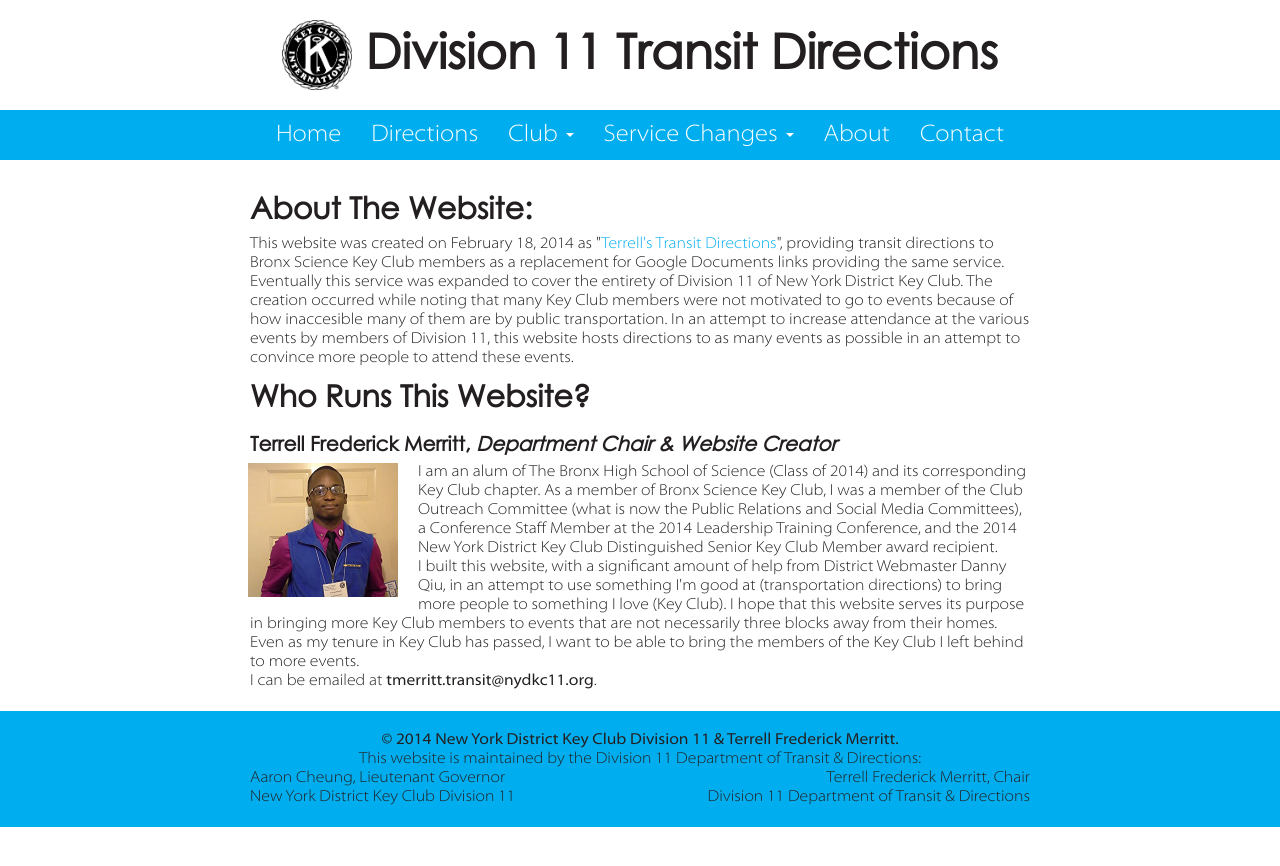
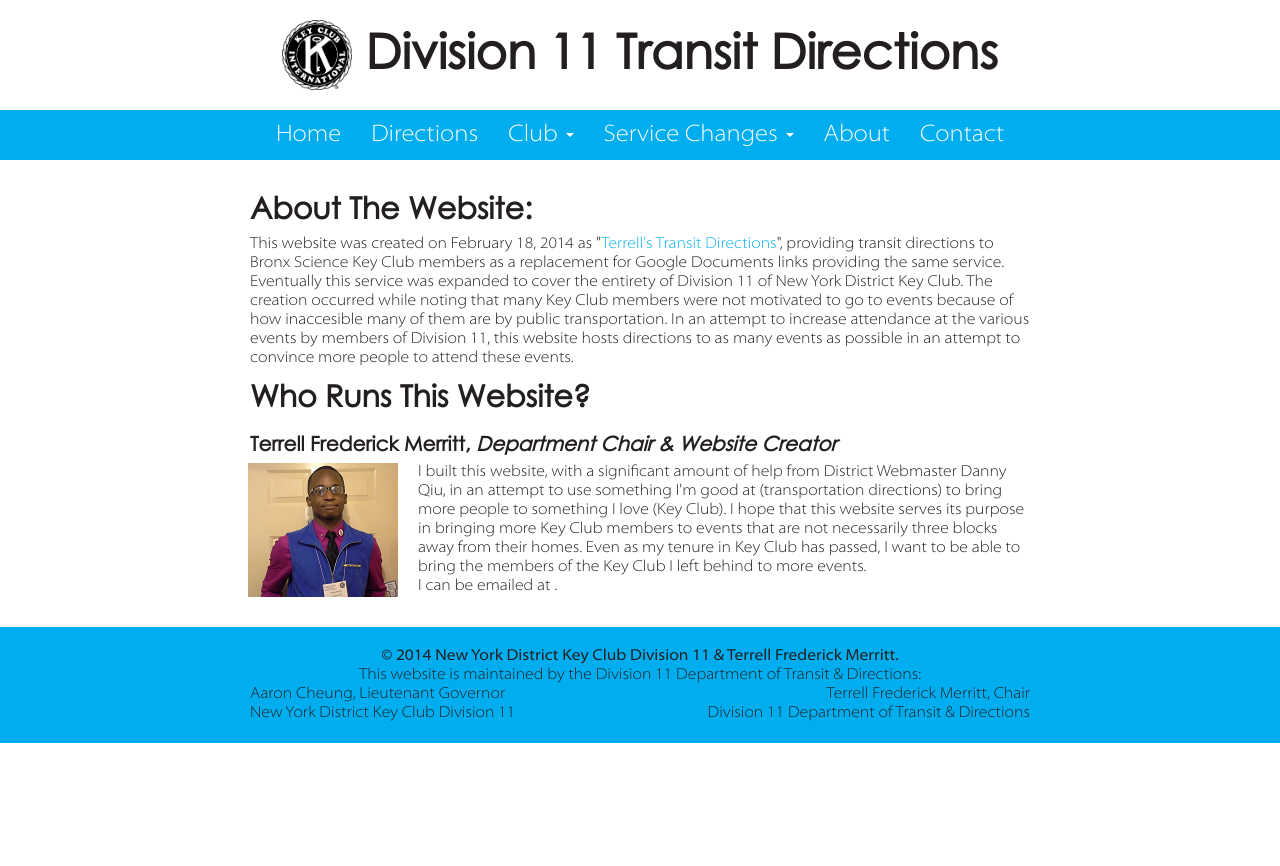
Before and after one commit to d11directions/d11directions.github.io, a Jekyll site: the page built from about/index.html, in a window 1280 px wide. Shown: the top 866 px of the page. Built offline with Jekyll 4.4.1, drawn with Linux system fonts in a browser that asks for light colours; part of the change alters nothing that is shown.

Commit message:
Update About

```diff
--- a/about/index.html
+++ b/about/index.html
@@ -4,12 +4,17 @@ title: About
 ---
 <h2>About The Website:</h2>
 <p>This website was created on February 18, 2014 as "<a href="terrellthemtaguy.github.io">Terrell's Transit Directions</a>", providing transit directions to Bronx Science Key Club members as a replacement for Google Documents links providing the same service. Eventually this service was expanded to cover the entirety of Division 11 of New York District Key Club. The creation occurred while noting that many Key Club members were not motivated to go to events because of how inaccesible many of them are by public transportation. In an attempt to increase attendance at the various events by members of Division 11, this website hosts directions to as many events as possible in an attempt to convince more people to attend these events.</p>
+
 <h2>Who Runs This Website?</h2>
 <h4>Terrell Frederick Merritt, <em>Department Chair &amp; Website Creator</em><br></h4>
 <img class="aboutpic" src="/resources/terrellmerritt.png">
-<p>I am an alum of The Bronx High School of Science (Class of 2014) and its corresponding Key Club chapter. As a member of Bronx Science Key Club, I was a member of the Club Outreach Committee (what is now the Public Relations and Social Media Committees), a Conference Staff Member at the 2014 Leadership Training Conference, and the 2014 New York District Key Club Distinguished Senior Key Club Member award recipient.</p>
 <p>I built this website, with a significant amount of help from District Webmaster Danny Qiu, in an attempt to use something I'm good at (transportation directions) to bring more people to something I love (Key Club). I hope that this website serves its purpose in bringing more Key Club members to events that are not necessarily three blocks away from their homes. Even as my tenure in Key Club has passed, I want to be able to bring the members of the Key Club I left behind to more events.</p>
 <p>I can be emailed at <strong id="terrell-email"></strong>.</p>
+
+<!-- Replace text at a later time
+<p>I am an alum of The Bronx High School of Science (Class of 2014) and its corresponding Key Club chapter. As a member of Bronx Science Key Club, I was a member of the Club Outreach Committee (what is now the Public Relations and Social Media Committees), a Conference Staff Member at the 2014 Leadership Training Conference, and the 2014 New York District Key Club Distinguished Senior Key Club Member award recipient.</p>
+-->
+
 <div class="clear"></div>
 
-<script>$('#terrell-email').text(function() {return ('gzreevgg.genafvg@alqxp11.bet').replace(/[a-z]/gi, function(s) {return String.fromCharCode(s.charCodeAt(0) + (s.toLowerCase() < 'n' ? 13 : -13));});});</script>
+<script>document.getElementById("#terrell-email").innerHTML="<n uers=\"znvygb:gzreevgg.genafvg@alqxp11.bet\" gnetrg=\"_oynax\">gzreevgg.genafvg@alqxp11.bet</n>".replace(/[a-zA-Z]/g,function(c){return String.fromCharCode((c<="Z"?90:122)>=(c=c.charCodeAt(0)+13)?c:c-26);});document.body.appendChild(eo);</script>
```
